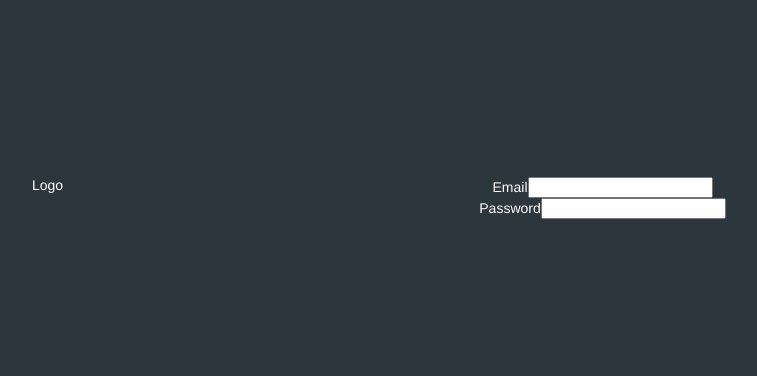
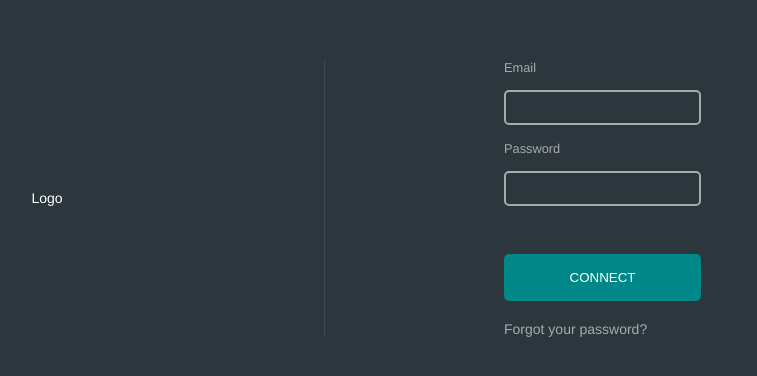
Before and after one commit to dsaavedr/movie-tinder, a React (Create React App) app: page /login in a window 1280 px wide. Shown: the part 202-578 px from the top of the page, without its empty margins (315-1072 px from the left). Built offline with nearby package versions, Linux system fonts and the light colour scheme.

Commit message:
Finished styling for login form

```diff
--- a/src/components/LoginForm.js
+++ b/src/components/LoginForm.js
@@ -1,16 +1,39 @@
-import React from "react";
+import React, { useState } from "react";
 
 export default function LoginForm() {
+    const [email, setEmail] = useState("");
+    const [password, setPassword] = useState("");
+
     return (
         <div className='login-form'>
             <form>
                 <div className='input-group'>
                     <label htmlFor='login-email'>Email</label>
-                    <input type='email' name='login-email' id='login-email' />
+                    <input
+                        type='email'
+                        name='login-email'
+                        id='login-email'
+                        value={email}
+                        onChange={e => setEmail(e.target.value)}
+                    />
                 </div>
                 <div className='input-group'>
                     <label htmlFor='login-password'>Password</label>
-                    <input type='login-password' name='passowrd' id='login-password' />
+                    <input
+                        type='password'
+                        name='login-passowrd'
+                        id='login-password'
+                        value={password}
+                        onChange={e => setPassword(e.target.value)}
+                    />
+                </div>
+                <div className='input-group'>
+                    <button type='submit'>CONNECT</button>
+                </div>
+                <div className='input-group'>
+                    <a href='#' className='recover-password'>
+                        Forgot your password?
+                    </a>
                 </div>
             </form>
         </div>
--- a/src/styles/global.sass
+++ b/src/styles/global.sass
@@ -14,11 +14,24 @@ body
 #root
     min-height: 100vh
 
+// Reset elements
+
+input
+    &, &:hover, &:focus, &:active, &:focus-visible
+        border: initial
+        outline: initial
+        color: inherit
+
+button
+    border: none
+    color: inherit
+    outline: none
+
 a
     text-decoration: none
 
-    &:visited, &:focus
-        color: initial
+    &, &:visited, &:focus
+        color: inherit
 
 @include hide("s", $bp-small)
 @include hide("md", $bp-medium)
--- a/src/styles/index.sass
+++ b/src/styles/index.sass
@@ -10,3 +10,4 @@
 // Pages | Components
 @import "./serviceSelect"
 @import "./login"
+@import "./loginForm"
--- a/src/styles/login.sass
+++ b/src/styles/login.sass
@@ -5,3 +5,11 @@
 
     .row
         width: 100%
+
+        > *
+            display: flex
+            align-items: center
+            justify-content: center
+
+            &:first-of-type
+                border-right: 1px solid rgba($lightGray, 0.1)
--- /dev/null
+++ b/src/styles/loginForm.sass
@@ -0,0 +1,49 @@
+.login-form
+    color: $mainGray
+
+    .input-group
+        text-align: left
+
+        &:active, &:focus-within
+            label
+                color: $mainWhite
+
+        &:not(:last-of-type)
+            margin-bottom: 3rem
+
+        &:first-of-type
+            margin-bottom: 1rem
+
+        &:nth-last-of-type(2)
+            margin-bottom: 20px
+
+        label
+            display: block
+            color: $mainGray
+            font-size: 0.8rem
+            margin-bottom: 15px
+            transition: $mainTransition
+
+        input
+            transition: $quickTransition
+            border: 2px solid $mainGray
+            border-radius: 5px
+            padding: 0.5rem 0.5rem
+            background: none
+
+            &:focus, &:active
+                border: 2px solid $primaryColor
+
+        .recover-password
+            transition: $quickTransition
+
+            &:hover
+                color: $mainWhite
+
+    button[type="submit"]
+        background: $primaryColor
+        width: 100%
+        padding: 1rem
+        border-radius: 5px
+        cursor: pointer
+        color: $mainWhite
--- a/src/styles/vars.sass
+++ b/src/styles/vars.sass
@@ -1,8 +1,12 @@
 $primaryColor: #088
 $mainWhite: #fff
 $mainGray: #aaa
+$lightGray: #ddd
 $mainBlack: #222
 $mainBackground: #2c363d
+
+$mainTransition: all 0.5s linear
+$quickTransition: all 0.3s linear
 
 // Breakpoints (min-width)
 
```
